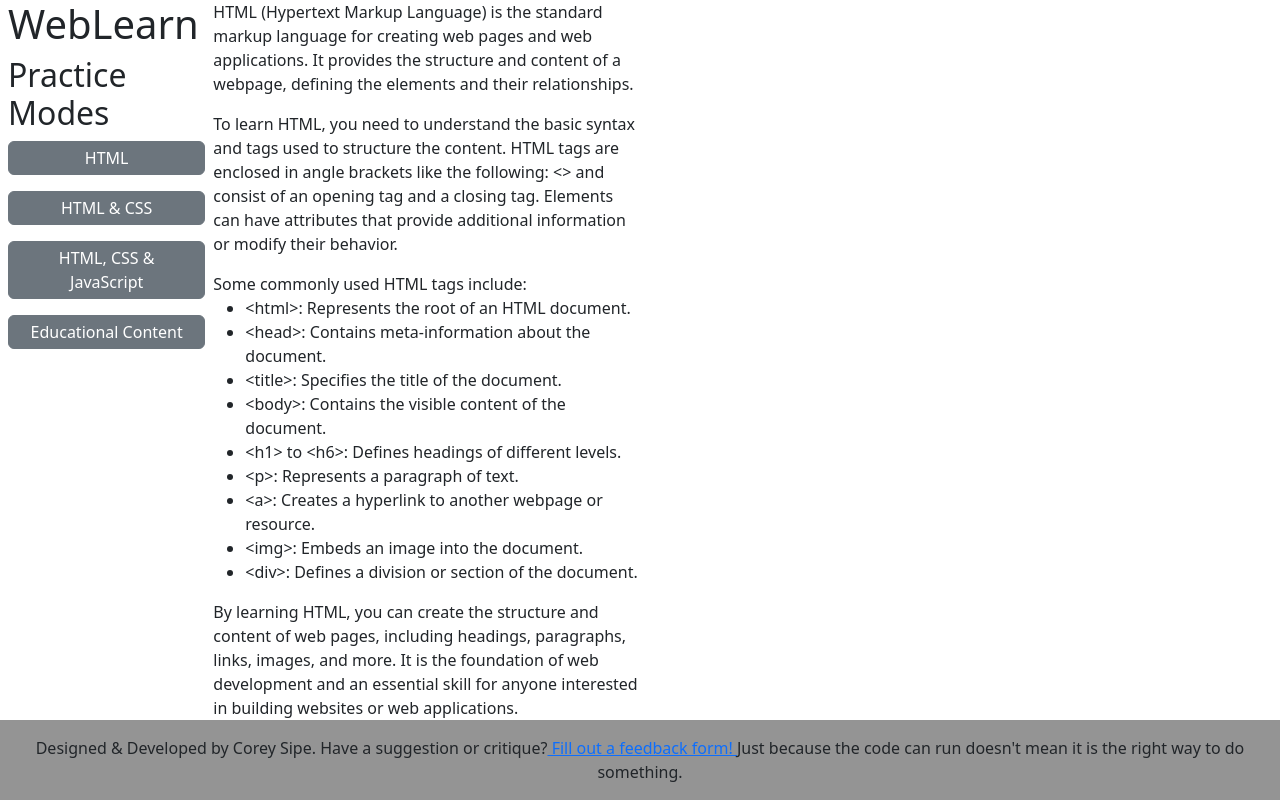
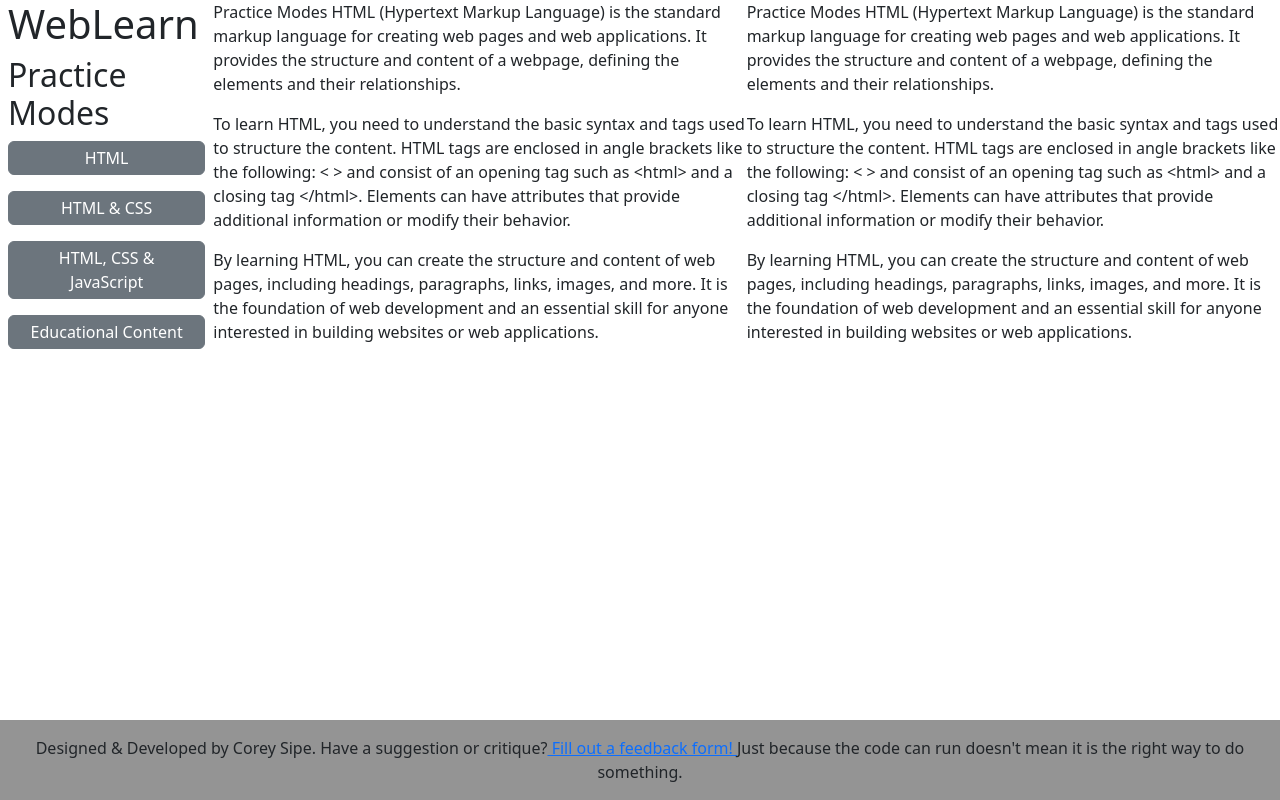
Before and after one commit to StetsonMathCS/project-repository-coreysipe, a Next.js app in the folder WebLearn/: page /learnHTML in a window 1280 px wide. Built offline with nearby package versions, Linux system fonts and the light colour scheme.

Commit message:
layout changes

```diff
--- a/WebLearn/src/app/learnHTML/page.js
+++ b/WebLearn/src/app/learnHTML/page.js
@@ -43,47 +43,43 @@ function Page() {
                 </a>
               </p>
             </div>
-            <div className="col-4 h-100 overflow-auto">
+            <div className="col-5 h-100 overflow-auto">
               <p>
-                HTML (Hypertext Markup Language) is the standard markup language
-                for creating web pages and web applications. It provides the
-                structure and content of a webpage, defining the elements and
-                their relationships.
+                Practice Modes HTML (Hypertext Markup Language) is the standard
+                markup language for creating web pages and web applications. It
+                provides the structure and content of a webpage, defining the
+                elements and their relationships.
               </p>
               <p>
                 To learn HTML, you need to understand the basic syntax and tags
                 used to structure the content. HTML tags are enclosed in angle
-                brackets like the following: &lt;&gt; and consist of an opening
-                tag and a closing tag. Elements can have attributes that provide
-                additional information or modify their behavior.
+                brackets like the following: &lt; &gt; and consist of an opening
+                tag such as &lt;html&gt; and a closing tag &lt;/html&gt;.
+                Elements can have attributes that provide additional information
+                or modify their behavior.
               </p>
               <p>
-                Some commonly used HTML tags include:
-                <ul>
-                  <li>
-                    &lt;html&gt;: Represents the root of an HTML document.
-                  </li>
-                  <li>
-                    &lt;head&gt;: Contains meta-information about the document.
-                  </li>
-                  <li>&lt;title&gt;: Specifies the title of the document.</li>
-                  <li>
-                    &lt;body&gt;: Contains the visible content of the document.
-                  </li>
-                  <li>
-                    &lt;h1&gt; to &lt;h6&gt;: Defines headings of different
-                    levels.
-                  </li>
-                  <li>&lt;p&gt;: Represents a paragraph of text.</li>
-                  <li>
-                    &lt;a&gt;: Creates a hyperlink to another webpage or
-                    resource.
-                  </li>
-                  <li>&lt;img&gt;: Embeds an image into the document.</li>
-                  <li>
-                    &lt;div&gt;: Defines a division or section of the document.
-                  </li>
-                </ul>
+                By learning HTML, you can create the structure and content of
+                web pages, including headings, paragraphs, links, images, and
+                more. It is the foundation of web development and an essential
+                skill for anyone interested in building websites or web
+                applications.
+              </p>
+            </div>
+            <div className="col-5 h-100 overflow-auto">
+              <p>
+                Practice Modes HTML (Hypertext Markup Language) is the standard
+                markup language for creating web pages and web applications. It
+                provides the structure and content of a webpage, defining the
+                elements and their relationships.
+              </p>
+              <p>
+                To learn HTML, you need to understand the basic syntax and tags
+                used to structure the content. HTML tags are enclosed in angle
+                brackets like the following: &lt; &gt; and consist of an opening
+                tag such as &lt;html&gt; and a closing tag &lt;/html&gt;.
+                Elements can have attributes that provide additional information
+                or modify their behavior.
               </p>
               <p>
                 By learning HTML, you can create the structure and content of
```
Also changed, not shown: WebLearn/src/app/learnCSS/page.js (+27 -1 lines), WebLearn/src/app/learnJavaScript/page.js (+29 -1 lines).
